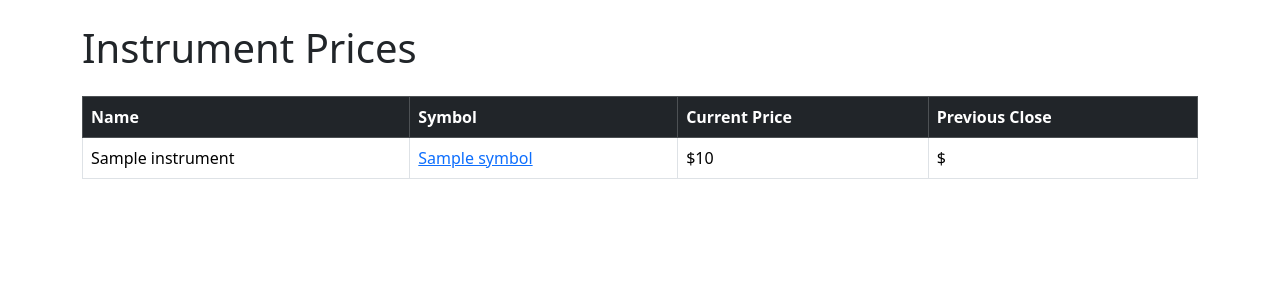
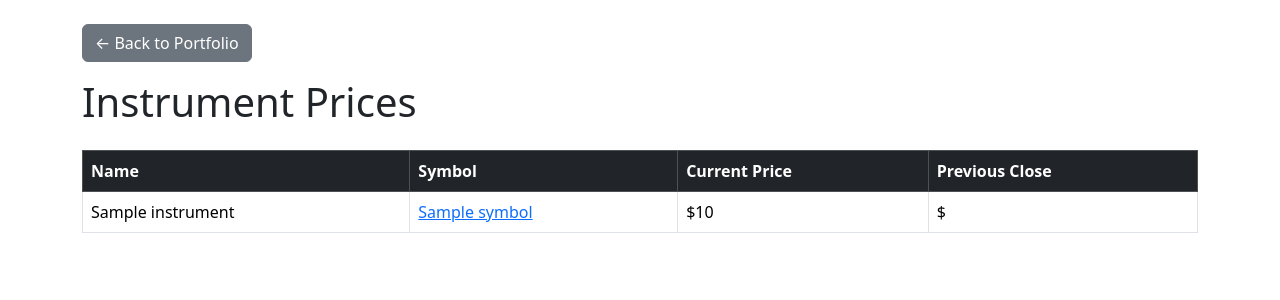
Before and after one commit to cmacias076/trading-project-app, a Django app: template paper_trader/trading/templates/trading/instrument_list.html in a window 1280 px wide. Shown: the top 300 px of the page. Run offline with Django 5.2, Linux system fonts and the light colour scheme; the template is opened without the code that fills it: most values are stand-ins (such as "Sample title", 1, 10 or a date in 2020).

Commit message:
Added navigation to instrument_list

```diff
--- a/paper_trader/trading/templates/trading/instrument_list.html
+++ b/paper_trader/trading/templates/trading/instrument_list.html
@@ -16,6 +16,8 @@
     </div>
   {% endfor %}
 {% endif %}
+
+<a href="{% url 'portfolio' %}" class="btn btn-secondary mb-3">← Back to Portfolio</a>
 
     <h1 class="mb-4">Instrument Prices</h1>
     <table class="table table-bordered">
```
